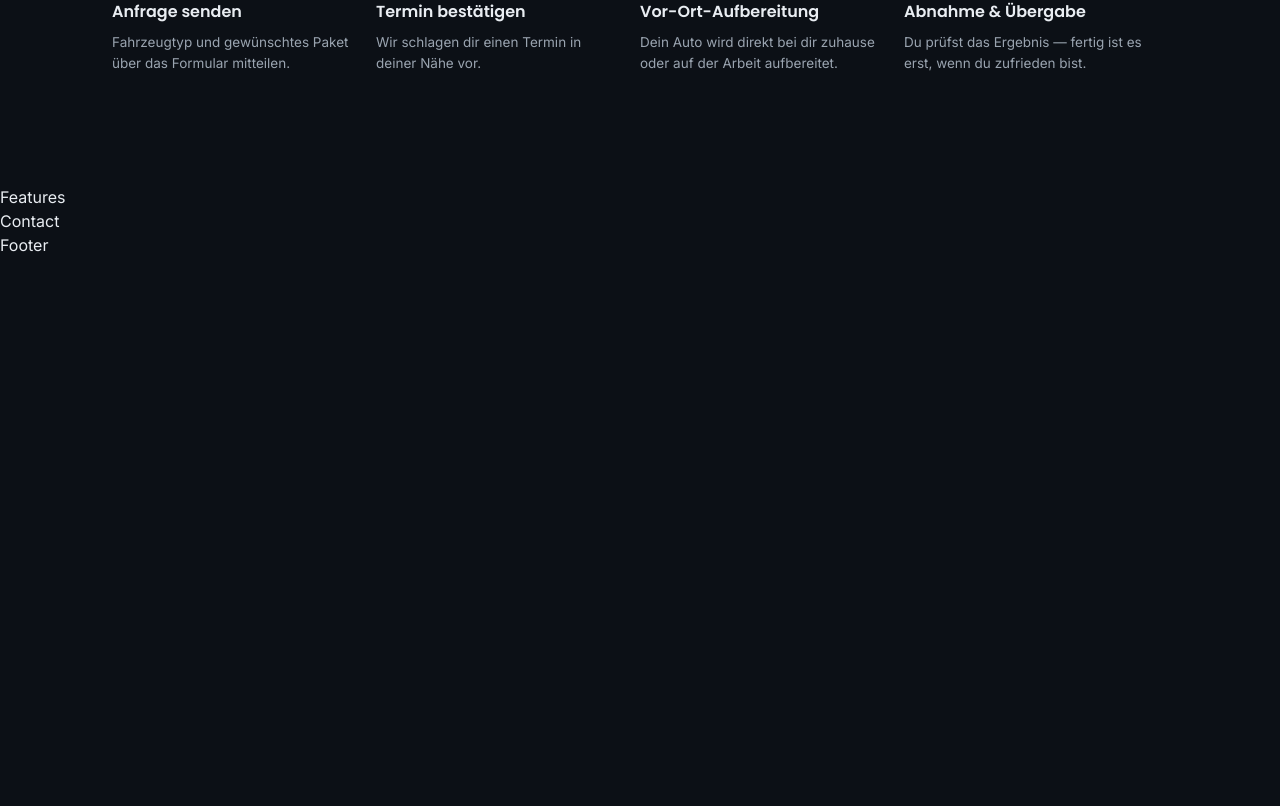
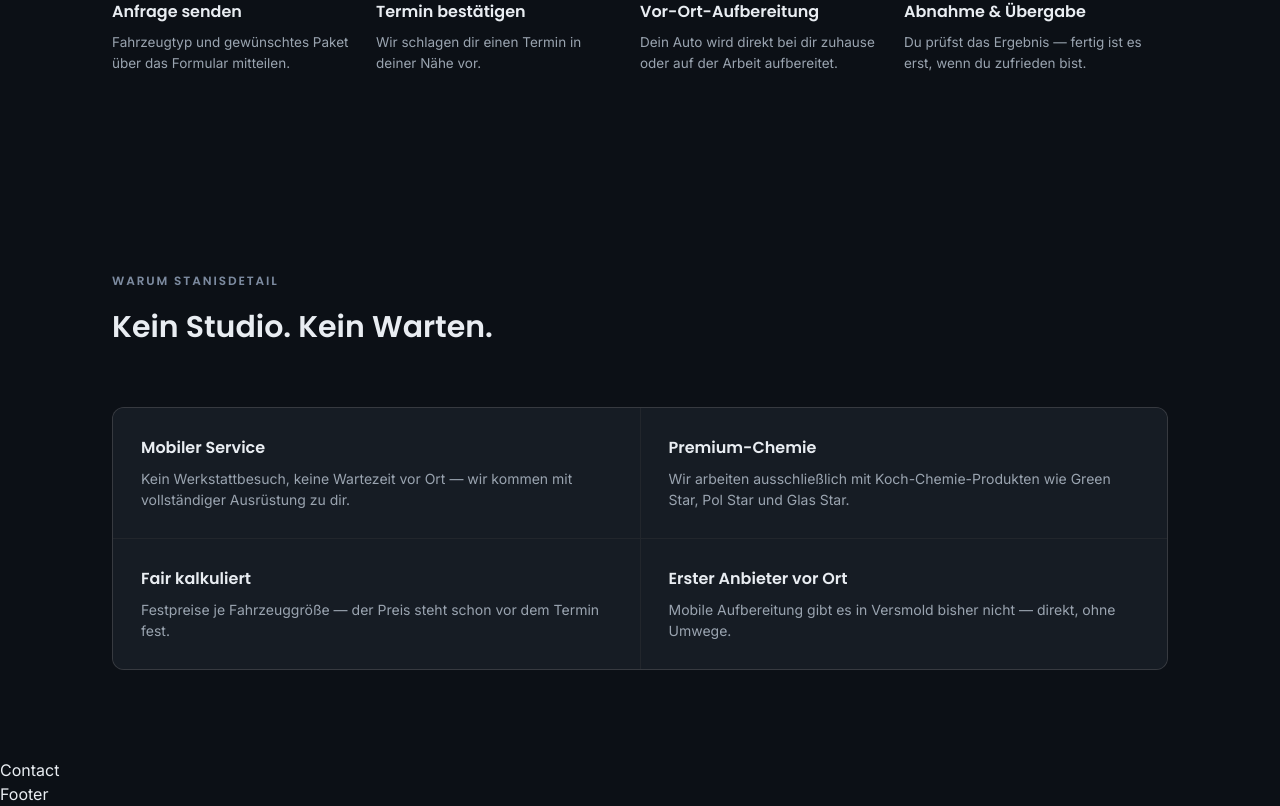
Before and after one commit to Chebannich/stanis-detail, a Next.js app: page / in a window 1280 px wide. Shown: the part 1789-2595 px from the top of the page. Before the commit the page ends 2046 px from the top, so only its background shows below. Built offline with nearby package versions, Linux system fonts and the light colour scheme.

Commit message:
feat: build features section with grid layout

```diff
--- a/src/app/components/Features.tsx
+++ b/src/app/components/Features.tsx
@@ -1,5 +1,23 @@
+import Container from "./Container"
+import { features } from "@/data/features";
+
 export default function Features () {
   return (
-    <div>Features</div>
+    <section className="py-22">
+      <Container>
+        <div className="px-8">
+          <h3 className="font-heading text-xs font-semibold tracking-[0.16em] uppercase text-accent">Warum StanisDetail</h3>
+          <h2 className="font-heading text-3xl font-semibold leading-[1.6] text-silver-100 mt-3.5 mb-14">Kein Studio. Kein Warten.</h2>
+          <div className="grid grid-cols-2 gap-px bg-line border border-line rounded-xl overflow-hidden">
+            {features.map((feature) => (
+              <div className="bg-surface p-7" key={feature.title}>
+                <h4 className="font-heading font-semibold text-base text-silver-100 mb-2">{feature.title}</h4>
+                <p className="text-[14px] text-silver-400">{feature.description}</p>
+              </div>
+            ))}
+          </div>
+        </div>
+      </Container>
+    </section>
   );
 }
```
